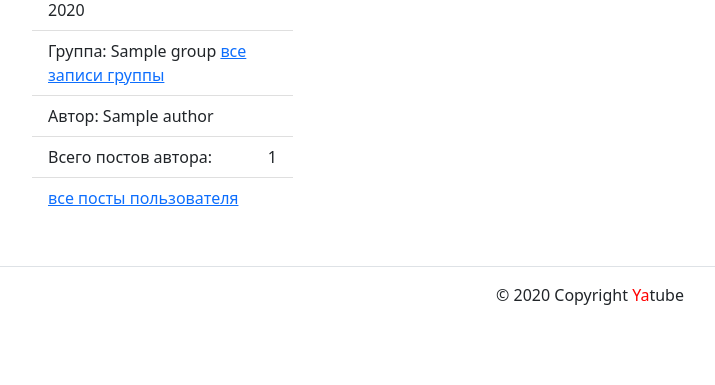
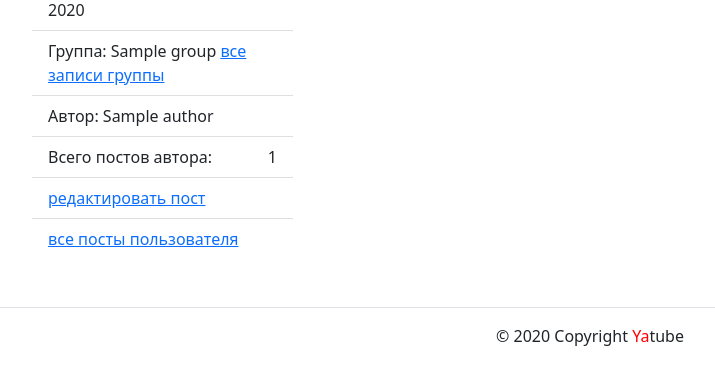
Before and after one commit to StanislavBerezovskii/hw02_community, a Django app: template yatube/templates/posts/post_detail.html in a window 1280 px wide. Shown: the part 138-523 px from the top of the page, without its empty margins (50-765 px from the left). Run offline with Django 3.2, Linux system fonts and the light colour scheme; the template is opened without the code that fills it: most values are stand-ins (such as "Sample title", 1, 10 or a date in 2020); some libraries are stand-ins or nearby versions.

Commit message:
working alfa

```diff
--- a/yatube/templates/includes/header.html
+++ b/yatube/templates/includes/header.html
@@ -35,8 +35,10 @@
           <a class="nav-link link-light {% if view_name  == 'users:logout' %}active{% endif %}"
           href="{% url 'users:logout' %}">Выйти</a>
         </li>
-        <li>
-          Пользователь: {{ user.username }}
+        <li class="list-group-item">
+          <a href="{% url 'posts:profile' user %}">
+            Пользователь: {{ user.username }}
+          </a>
         </li>
         {% else %}
         <li class="nav-item">
--- a/yatube/templates/posts/create_post.html
+++ b/yatube/templates/posts/create_post.html
@@ -21,7 +21,7 @@
           <div class="card-body">
             <form method="post"
               {% if is_edit %}
-                action="{% url 'posts:post_edit' form.instance %}"
+                action="{% url 'posts:post_edit' post_id %}"
               {% else %}
                 action="{% url 'posts:post_create' %}"
               {% endif %}
--- a/yatube/templates/posts/post_detail.html
+++ b/yatube/templates/posts/post_detail.html
@@ -26,6 +26,11 @@
           Всего постов автора: <span>{{ author_post_count }}</span>
         </li>
         <li class="list-group-item">
+          <a href="{% url 'posts:post_edit' this_post.id %}">
+            редактировать пост
+          </a>
+        </li>
+        <li class="list-group-item">
           <a href="{% url 'posts:profile' this_post.author %}">
             все посты пользователя
           </a>
```
Also changed, not shown: yatube/posts/views.py (+5 -2 lines).
